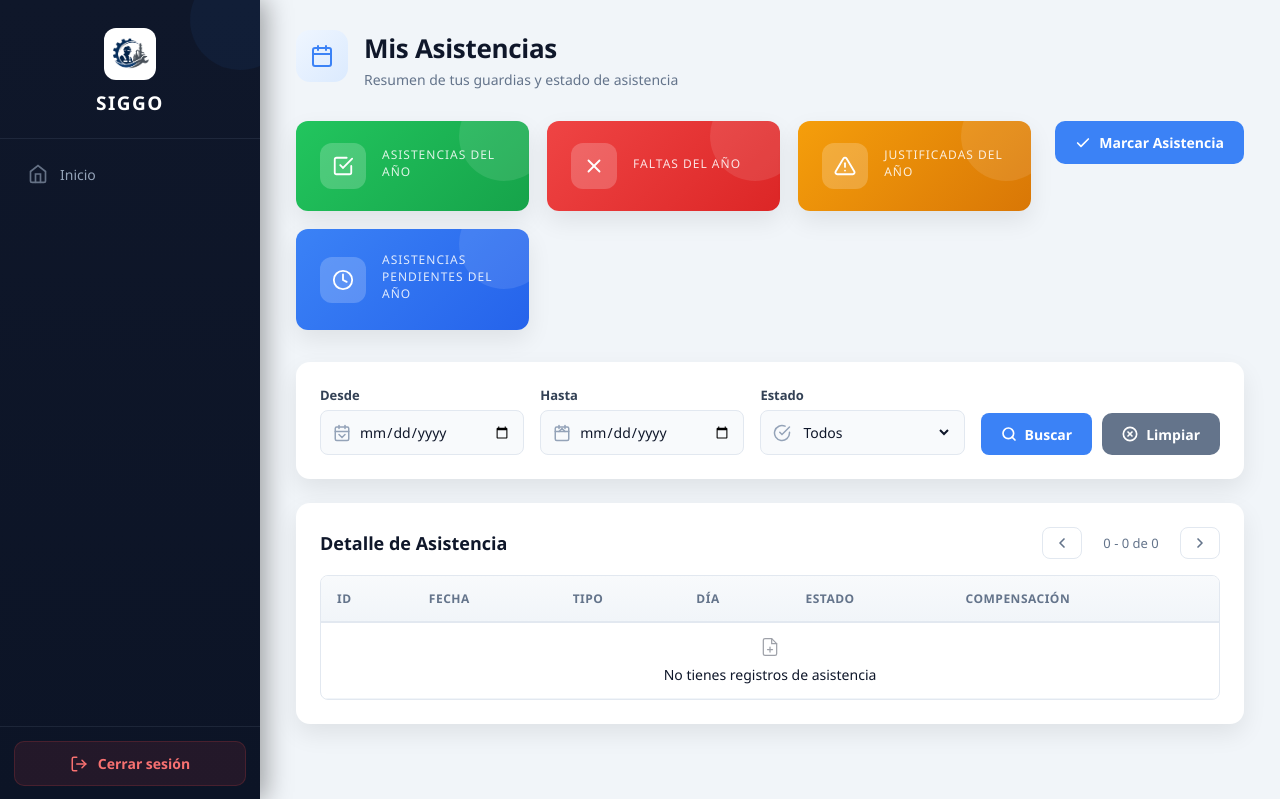
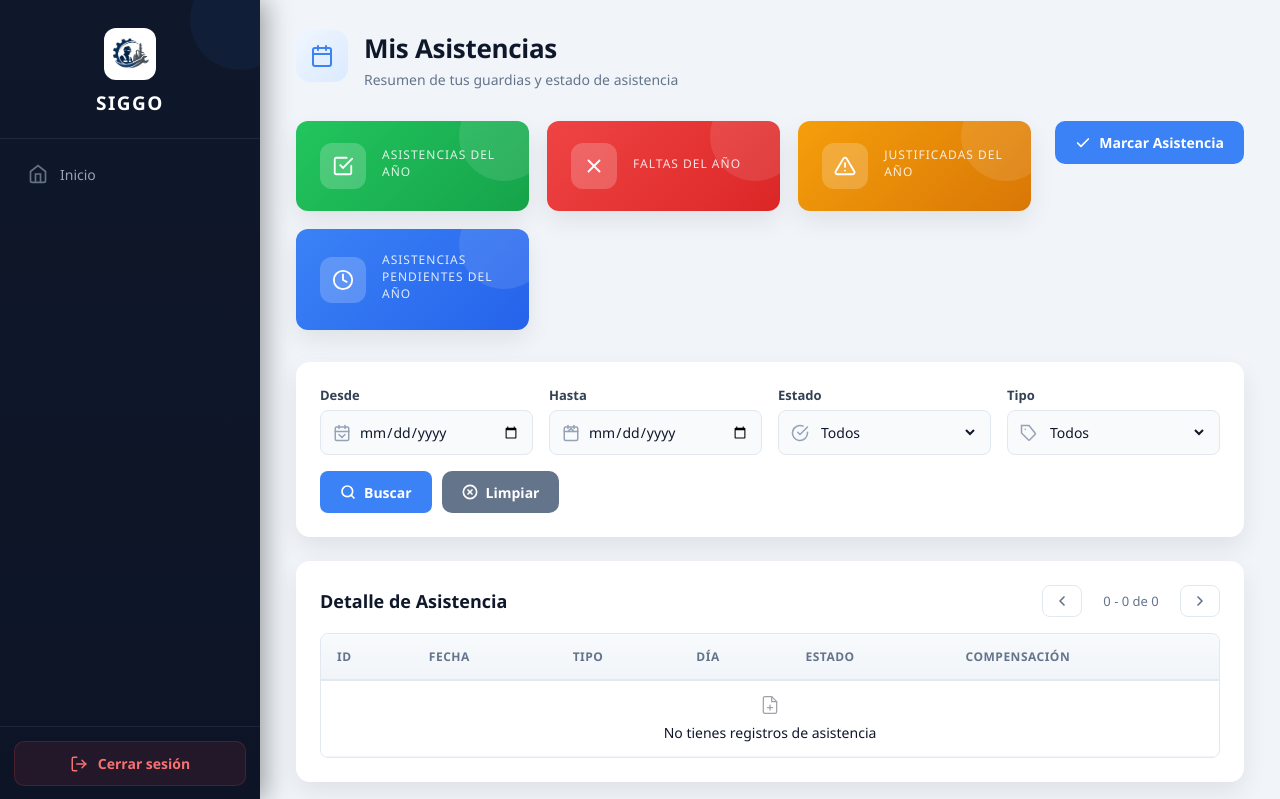
Before and after one commit to DJextremo23/Siggo, a Flask app: template templates/asistencia.html in a window 1280 px wide. Shown: the top 799 px of the page. Run offline with Flask 3, Linux system fonts and the light colour scheme; the template is opened without the code that fills it, so the values that code supplies are empty.

Commit message:
avance reporte

```diff
--- a/main.py
+++ b/main.py
@@ -2603,6 +2603,7 @@ def asistencia():
     fecha_desde = request.args.get("fecha_desde", "").strip()
     fecha_hasta = request.args.get("fecha_hasta", "").strip()
     asistencia = request.args.get("asistencia", "").strip()
+    tipo = request.args.get("tipo", "").strip()
 
     cursor = conexion.cursor(dictionary=True)
 
@@ -2626,6 +2627,10 @@ def asistencia():
         else:
             sql += " AND asistencia = %s "
             params.append(asistencia)
+
+    if tipo:
+        sql += " AND tipo = %s "
+        params.append(tipo)
 
     sql += " ORDER BY fecha_guardia DESC"
 
@@ -2815,6 +2820,7 @@ def mis_compensaciones():
     desde = request.args.get("desde", "").strip()
     hasta = request.args.get("hasta", "").strip()
     estado = request.args.get("estado", "")
+    tipo = request.args.get("tipo", "").strip()
 
     cursor = conexion.cursor(dictionary=True)
 
@@ -2853,6 +2859,10 @@ def mis_compensaciones():
         query += " AND g.fecha_guardia <= %s"
         parametros.append(hasta)
 
+    if tipo:
+        query += " AND g.tipo = %s"
+        parametros.append(tipo)
+
     query += " ORDER BY g.fecha_guardia DESC"
 
     cursor.execute(query, tuple(parametros))
@@ -3058,6 +3068,7 @@ def mis_guardias():
     fecha_hasta = request.args.get("fecha_hasta")
     asistencia = request.args.get("asistencia")
     estado_guardia = request.args.get("estado_guardia")
+    tipo = request.args.get("tipo", "").strip()
 
     cursor = conexion.cursor(dictionary=True)
 
@@ -3157,6 +3168,11 @@ def mis_guardias():
                 a.estado IS NULL
                 OR LOWER(COALESCE(a.estado, '')) NOT IN ('asistio','falta','justificado')
             ) """
+
+        # ================= FILTRO TIPO =================
+        if tipo:
+            sql += " AND g.tipo = %s "
+            params.append(tipo)
 
         sql += " ORDER BY g.fecha_guardia DESC"
 
--- a/templates/asistencia.html
+++ b/templates/asistencia.html
@@ -151,6 +151,21 @@
                             <option value="falta" {% if request.args.get('asistencia') == 'falta' %}selected{% endif %}>Falta</option>
                             <option value="justificado" {% if request.args.get('asistencia') == 'justificado' %}selected{% endif %}>Justificado</option>
                             <option value="pendiente" {% if request.args.get('asistencia') == 'pendiente' %}selected{% endif %}>Pendiente</option>
+                        </select>
+                    </div>
+                </div>
+
+                <div class="filtro-field">
+                    <label class="filtro-label">Tipo</label>
+                    <div class="filtro-input-wrap">
+                        <svg class="filtro-icon" width="18" height="18" viewBox="0 0 24 24" fill="none" stroke="currentColor" stroke-width="2" stroke-linecap="round">
+                            <path d="M12 2H2v10l9.29 9.29a1 1 0 0 0 1.42 0l7.58-7.58a1 1 0 0 0 0-1.42L12 2z"/>
+                            <path d="M7 7h.01"/>
+                        </svg>
+                        <select name="tipo" class="filtro-input">
+                            <option value="">Todos</option>
+                            <option value="guardia" {% if request.args.get('tipo') == 'guardia' %}selected{% endif %}>Guardia</option>
+                            <option value="soporte" {% if request.args.get('tipo') == 'soporte' %}selected{% endif %}>Soporte</option>
                         </select>
                     </div>
                 </div>
```
Also changed, not shown: templates/mi_compensaciones.html (+15 -0 lines), templates/mi_guardias.html (+15 -0 lines).
